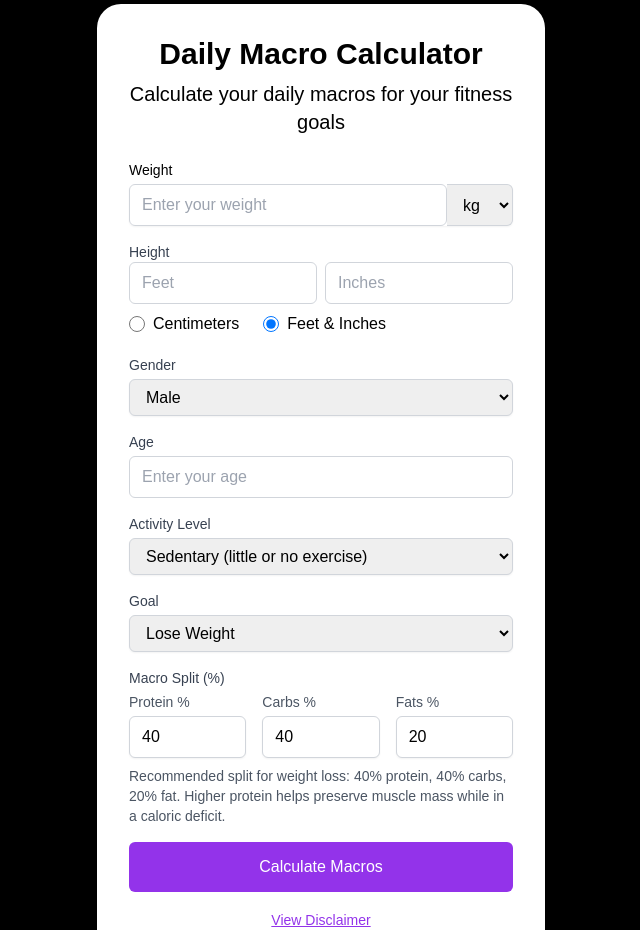
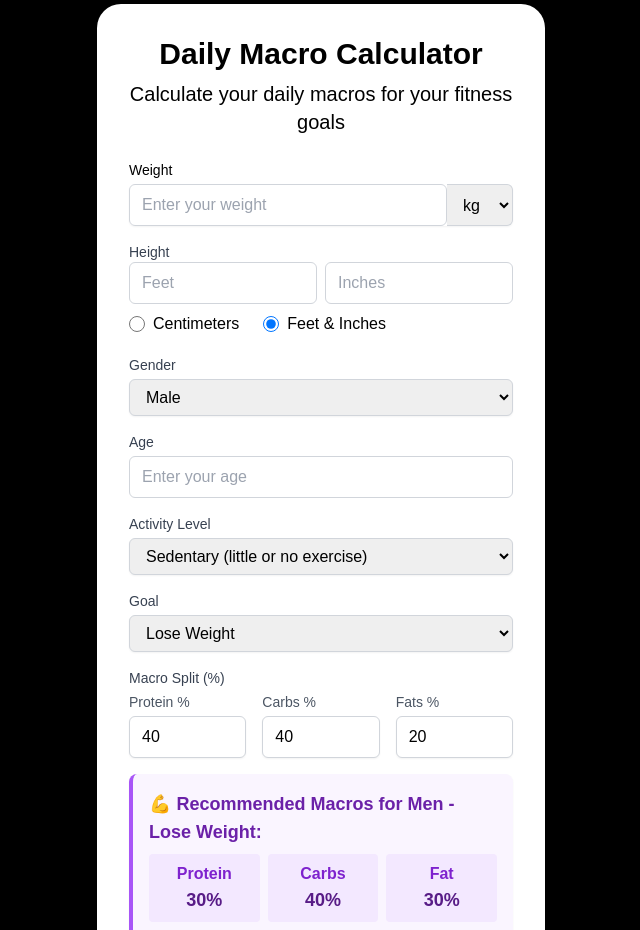
Before and after one commit to vib795/feast-factor, a Next.js app: page / in a window 1280 px wide. Shown: the top 930 px of the page, without its empty margins (319-959 px from the left). Built offline with nearby package versions, Linux system fonts and the light colour scheme.

Commit message:
Added logic for percentage split suggestion based on gender and goal.

```diff
--- a/src/components/MacroCalculator.js
+++ b/src/components/MacroCalculator.js
@@ -165,6 +165,24 @@ const MacroCalculator = () => {
       heightInches: ''
     }));
   };
+
+  const getMacroRecommendation = (gender, goal) => {
+    const recommendations = {
+      male: {
+        lose_weight: { protein: 30, carbs: 40, fat: 30 },
+        gain_weight: { protein: "20-30", carbs: "50-60", fat: "20-30" },
+        maintain: { protein: "25-30", carbs: "55-60", fat: "15-20" }
+      },
+      female: {
+        lose_weight: { protein: "25-35", carbs: "40-50", fat: "20-30" },
+        gain_weight: { protein: "25-35", carbs: "45-55", fat: "20-30" },
+        maintain: { protein: "25-30", carbs: "50-55", fat: "20-25" }
+      }
+    };
+
+    return recommendations[gender][goal];
+  };
+
 
   return (
     <div className="min-h-screen bg-black py-1 px-4 sm:px-6 lg:px-8">
@@ -360,9 +378,41 @@ const MacroCalculator = () => {
               </div>
             </div>
             <p id="macro-warning" className="mt-2 text-sm text-red-600"></p>
-            <p className="mt-2 text-sm text-gray-600">
+            {/* <p className="mt-2 text-sm text-gray-600">
               Recommended split for weight loss: 40% protein, 40% carbs, 20% fat. Higher protein helps preserve muscle mass while in a caloric deficit.
-            </p>
+            </p> */}
+            <div className="mt-4 bg-purple-50 p-4 rounded-lg border-l-4 border-purple-500 shadow-sm">
+              {formData.gender && formData.goal && (
+                <>
+                  <p className="font-bold text-purple-800 text-lg mb-2">
+                    💪 Recommended Macros for {formData.gender === 'male' ? 'Men' : 'Women'} - {formData.goal.replace(/_/g, ' ').replace(/\b\w/g, l => l.toUpperCase())}:
+                  </p>
+                  <div className="grid grid-cols-3 gap-2 mb-2">
+                    <div className="text-center p-2 bg-purple-100 rounded">
+                      <p className="text-purple-700 font-semibold">Protein</p>
+                      <p className="text-purple-900 font-bold text-lg">
+                        {getMacroRecommendation(formData.gender, formData.goal).protein}%
+                      </p>
+                    </div>
+                    <div className="text-center p-2 bg-purple-100 rounded">
+                      <p className="text-purple-700 font-semibold">Carbs</p>
+                      <p className="text-purple-900 font-bold text-lg">
+                        {getMacroRecommendation(formData.gender, formData.goal).carbs}%
+                      </p>
+                    </div>
+                    <div className="text-center p-2 bg-purple-100 rounded">
+                      <p className="text-purple-700 font-semibold">Fat</p>
+                      <p className="text-purple-900 font-bold text-lg">
+                        {getMacroRecommendation(formData.gender, formData.goal).fat}%
+                      </p>
+                    </div>
+                  </div>
+                  <p className="text-purple-600 text-sm italic mt-2">
+                    💡 Tip: For ranges, select a value within the recommended range based on your preferences and activity level.
+                  </p>
+                </>
+              )}
+            </div>
           </div>
 
           <button
```
